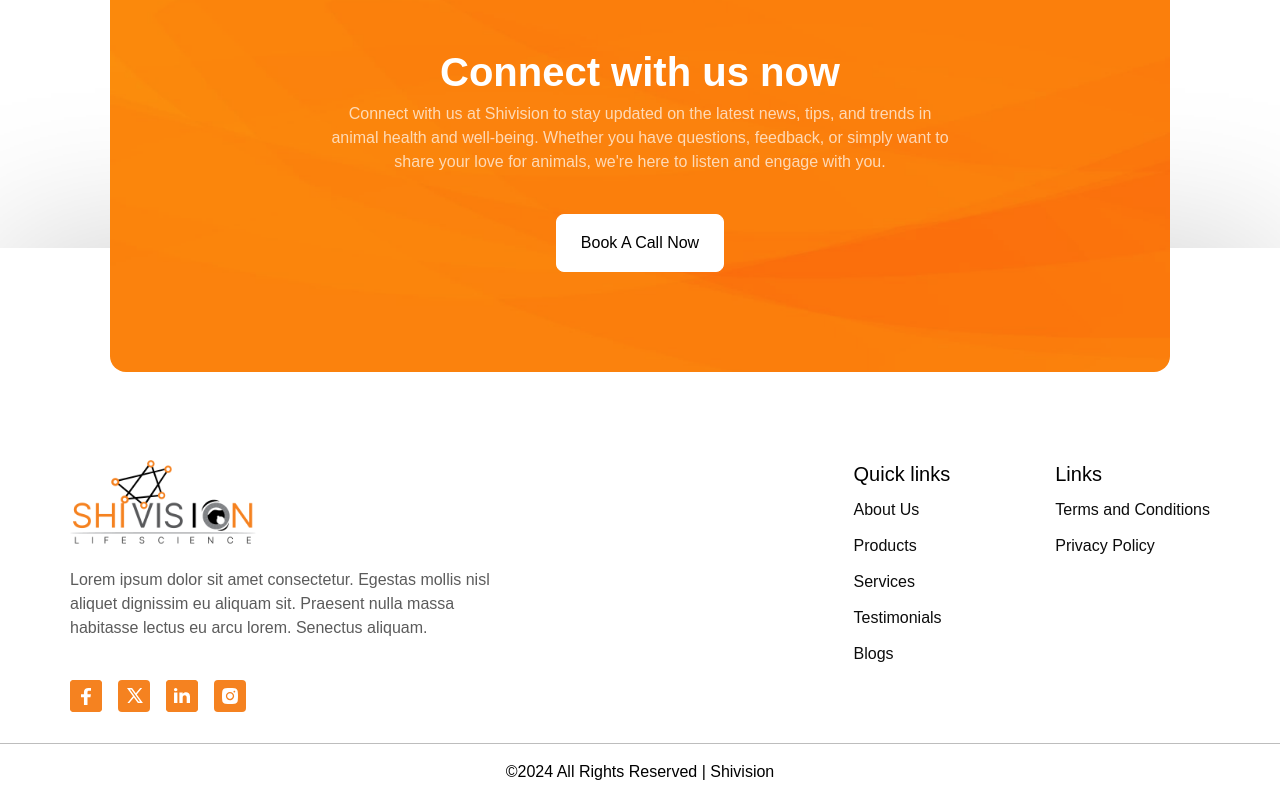
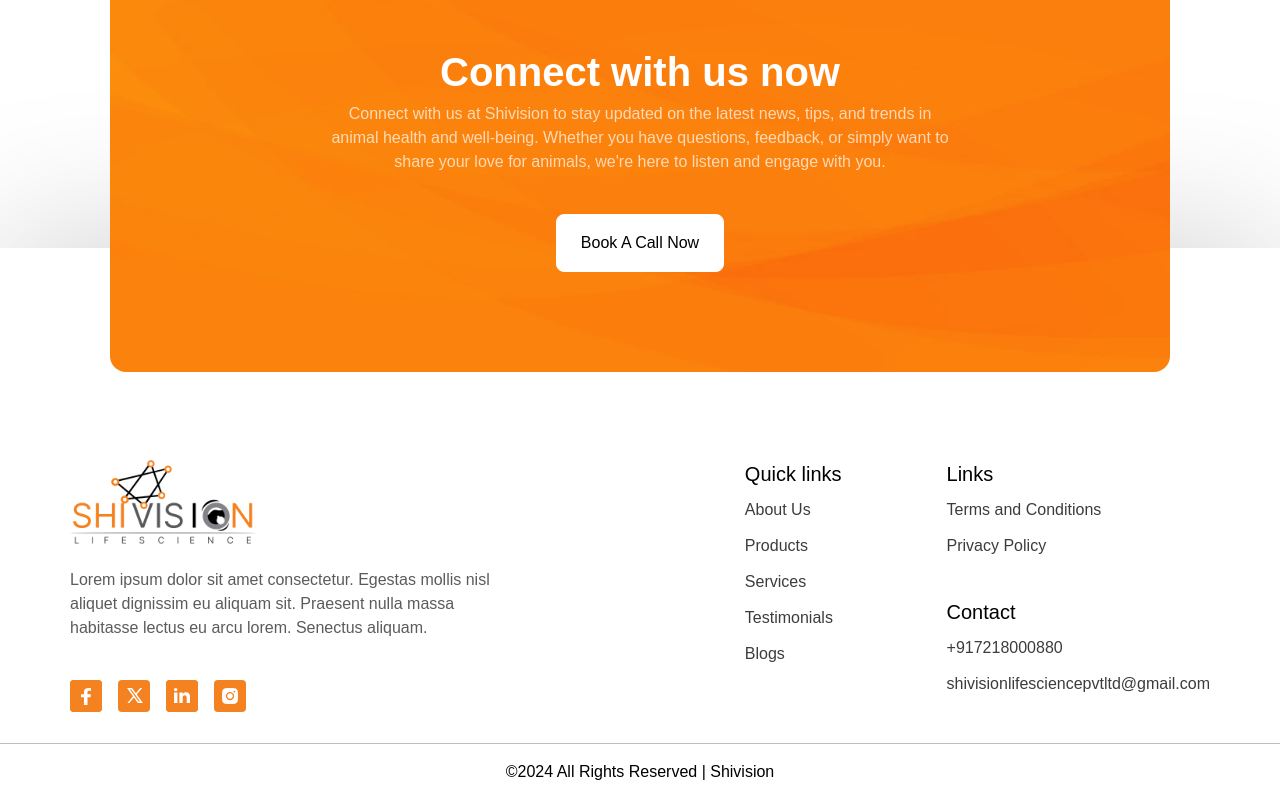
Before and after one commit to Sanjay2929/shivision, a Next.js app: page / in a window 1280 px wide. Shown: the part 7077-7877 px from the top of the page. Built offline with nearby package versions, Linux system fonts and the light colour scheme; a web font is replaced by a local one.

Commit message:
text update

```diff
--- a/src/component/common/Helper.jsx
+++ b/src/component/common/Helper.jsx
@@ -198,19 +198,6 @@ export const footerLinks = [
       {
         title: "Blogs",
         url: "#blogs",
-      },
-    ],
-  },
-  {
-    heading: "Links",
-    link: [
-      {
-        title: "Terms and Conditions",
-        url: "#",
-      },
-      {
-        title: "Privacy  Policy",
-        url: "#",
       },
     ],
   },
--- a/src/component/common/homepage/About.jsx
+++ b/src/component/common/homepage/About.jsx
@@ -3,7 +3,8 @@ import Image from "next/image";
 
 const About = () => {
   return (
-    <div id="about" className="px-4 xl:px-0 relative z-10 my-16 sm:my-20 md:my-[100px] xl:my-40">
+    <div id="about
+    " className="px-4 xl:px-0 relative z-10 my-16 sm:my-20 md:my-[100px] xl:my-40">
       <div className="max-w-[1140px] mx-auto">
         <div className="grid md:grid-cols-2 items-center md:justify-between text-center md:text-start justify-center gap-10 lg:gap-20 xl:gap-[115px]">
           <div className="ps-4 sm:ps-5">
--- a/src/component/common/homepage/ContactUs.jsx
+++ b/src/component/common/homepage/ContactUs.jsx
@@ -1,8 +1,11 @@
-import React from "react";
+import Link from "next/link";
 
 const ContactUs = () => {
   return (
-    <div id="contact" className="max-w-[1140px] lg:px-10 px-4 mx-auto relative z-10">
+    <div
+      id="contact"
+      className="max-w-[1140px] lg:px-10 px-4 mx-auto relative z-10"
+    >
       <div className="bg-contact sm:py-[100px] py-[70px] rounded-2xl flex flex-col items-center bg-cover bg-center px-4">
         <h2 className="text-3xl md:text-4xl xl:text-custom-4xl text-white font-bold leading_[120%] text-center">
           Connect with us now
@@ -13,9 +16,12 @@ const ContactUs = () => {
           questions, feedback, or simply want to share your love for animals,
           we&apos;re here to listen and engage with you.
         </p>
-        <button className="py-3 sm:py-4 px-5 sm:px-6 text-sm sm:text-base rounded-lg bg-white font-medium text-black duration-500 border border-white hover:text-white hover:shadow-[0px_150px_0px_-67px_rgba(245,130,32,1)_inset]">
+        <Link
+          href="https://wa.me/+917218000880"
+          className="py-3 sm:py-4 px-5 sm:px-6 text-sm sm:text-base rounded-lg bg-white font-medium text-black duration-500 border border-white hover:text-white hover:shadow-[0px_150px_0px_-67px_rgba(245,130,32,1)_inset]"
+        >
           Book A Call Now
-        </button>
+        </Link>
       </div>
     </div>
   );
--- a/src/component/common/homepage/Footer.jsx
+++ b/src/component/common/homepage/Footer.jsx
@@ -39,7 +39,7 @@ const Footer = () => {
             })}
           </div>
         </div>
-        <div className="flex lg:gap-[105px] sm:gap-14 justify-between">
+        <div className="flex lg:gap-[105px] sm:gap-14 gap-8 justify-between sm:flex-nowrap flex-wrap">
           {footerLinks.map((value, index) => {
             return (
               <div key={index}>
@@ -51,7 +51,7 @@ const Footer = () => {
                     return (
                       <li key={index}>
                         <Link
-                          className="text-sm sm:text-base text-gray font-normal hover:text-orange duration-300"
+                          className="text-sm sm:text-base text-gray opacity-80 hover:opacity-100 duration-300 font-normal hover:text-orange duration-300"
                           href={sublink.url}
                         >
                           {sublink.title}
@@ -63,9 +63,55 @@ const Footer = () => {
               </div>
             );
           })}
+          <div>
+            <h3 className="font-medium text-xl text-black pb-2.5">Links</h3>
+            <ul className="flex flex-col gap-3 ">
+              <li>
+                <Link
+                  className="text-sm sm:text-base text-gray font-normal opacity-80 hover:opacity-100 duration-300 hover:text-orange duration-300"
+                  href="#"
+                >
+                  Terms and Conditions
+                </Link>
+              </li>
+              <li>
+                <Link
+                  className="text-sm sm:text-base text-gray font-normal opacity-80 hover:opacity-100 duration-300 hover:text-orange duration-300"
+                  href="#"
+                >
+                  Privacy Policy
+                </Link>
+              </li>
+            </ul>
+            <h3 className="font-medium text-xl text-black pb-2.5 sm:pt-10 pt-8">
+              Contact
+            </h3>
+            <ul className="flex flex-col gap-3 ">
+              <li>
+                <Link
+                  target="_blank"
+                  rel="noopener noreferrer"
+                  className="text-sm sm:text-base text-gray font-normal opacity-80 hover:opacity-100 duration-300 hover:text-orange duration-300"
+                  href="https://wa.me/+917218000880"
+                >
+                  +917218000880
+                </Link>
+              </li>
+              <li>
+                <Link
+                  target="_blank"
+                  rel="noopener noreferrer"
+                  className="text-sm sm:text-base text-gray font-normal opacity-80 hover:opacity-100 duration-300 hover:text-orange duration-300"
+                  href="mailto:shivisionlifesciencepvtltd@gmail.com"
+                >
+                  shivisionlifesciencepvtltd@gmail.com
+                </Link>
+              </li>
+            </ul>
+          </div>
         </div>
       </div>
-      <p className="py-4 text-sm sm:text-base border-t border-lightgray border-opacity-80 text-opacity-80 border-opacity-80 text-center md:mt-0 mt-6">
+      <p className="py-4 text-sm sm:text-base border-t border-lightgray border-opacity-80 text-opacity-80 text-center md:mt-0 mt-6">
         ©{currentYear} All Rights Reserved | Shivision
       </p>
     </div>
--- a/src/component/common/homepage/Navbar.jsx
+++ b/src/component/common/homepage/Navbar.jsx
@@ -47,7 +47,10 @@ const Navbar = () => {
               );
             })}
           </div>
-          <Link href="#contact"
+          <Link
+            target="_blank"
+            rel="noopener noreferrer"
+            href="https://wa.me/+917218000880"
             onClick={() => {
               setNavShow(false);
               scrollRemoveHandler();
```
